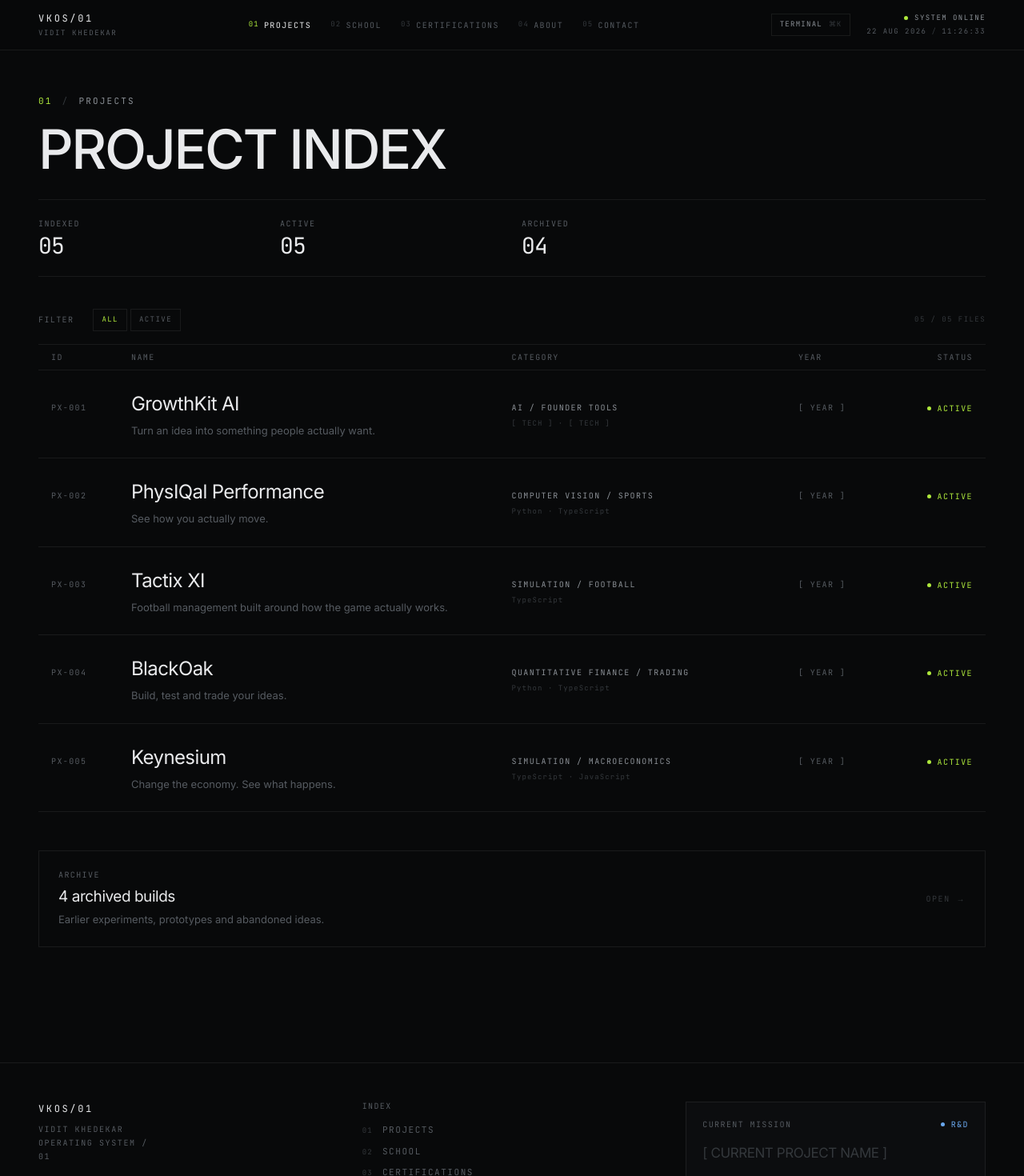
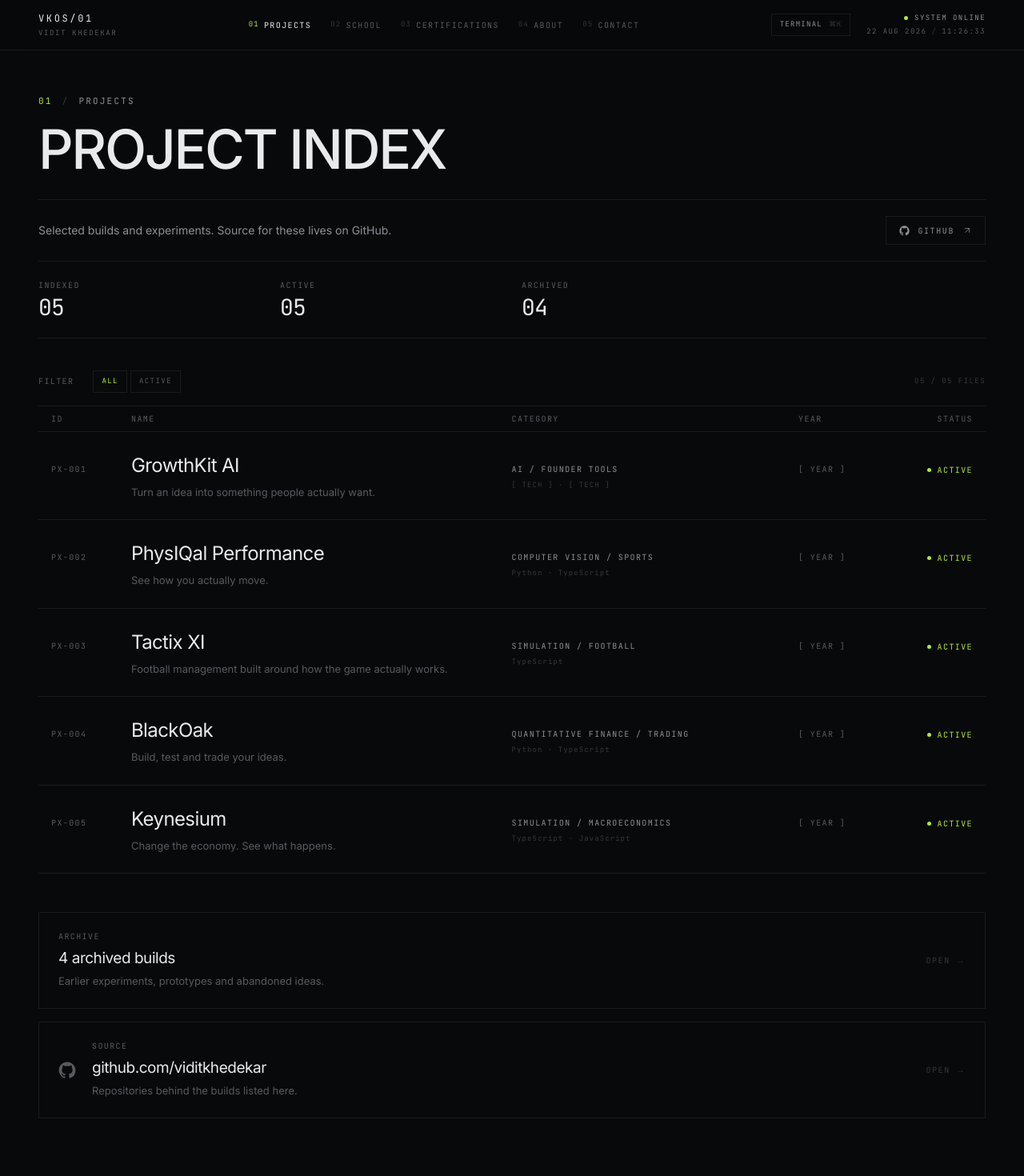
Before and after one commit to viditkhedekar/portfolio, a Next.js app: page /projects in a window 1280 px wide. Shown: the top 1470 px of the page at 80% size. Built offline with nearby package versions, Linux system fonts and the light colour scheme.

Commit message:
projects: github link in header and footer

```diff
--- a/src/app/projects/page.tsx
+++ b/src/app/projects/page.tsx
@@ -4,6 +4,7 @@ import { ProjectExplorer } from "@/components/ProjectExplorer";
 import { archivedProjects, liveProjects, liveStatuses } from "@/lib/data/projects";
 import Link from "next/link";
 import { Label } from "@/components/ui";
+import { GithubLink } from "@/components/GithubLink";
 
 export const metadata: Metadata = {
   title: "Projects",
@@ -26,6 +27,13 @@ export default function ProjectsPage() {
     <Container>
       <ModuleHeading index="01" name="PROJECTS" subtitle="PROJECT INDEX" />
 
+      <div className="flex flex-wrap items-center justify-between gap-4 border-b border-[var(--vk-line)] py-5">
+        <p className="max-w-[52ch] text-[14px] leading-relaxed text-[var(--vk-fg-dim)]">
+          Selected builds and experiments. Source for these lives on GitHub.
+        </p>
+        <GithubLink variant="inline" />
+      </div>
+
       <div className="grid grid-cols-2 gap-6 border-b border-[var(--vk-line)] py-6 sm:grid-cols-4">
         {stats.map((s) => (
           <div key={s.label}>
@@ -41,7 +49,7 @@ export default function ProjectsPage() {
         <ProjectExplorer projects={liveProjects} />
       </div>
 
-      <div className="py-12">
+      <div className="pt-12">
         <Link
           href="/archive"
           data-cursor="ACCESS"
@@ -62,6 +70,10 @@ export default function ProjectsPage() {
           </span>
         </Link>
       </div>
+
+      <div className="pb-12 pt-4">
+        <GithubLink />
+      </div>
     </Container>
   );
 }
```
